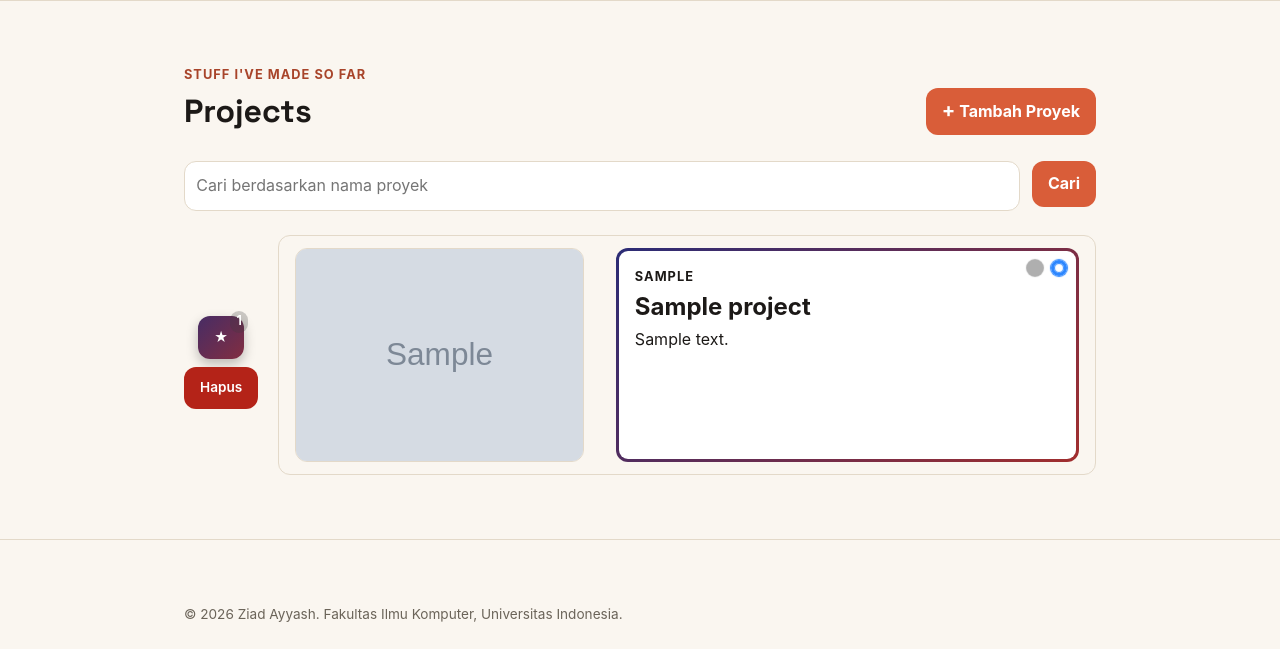
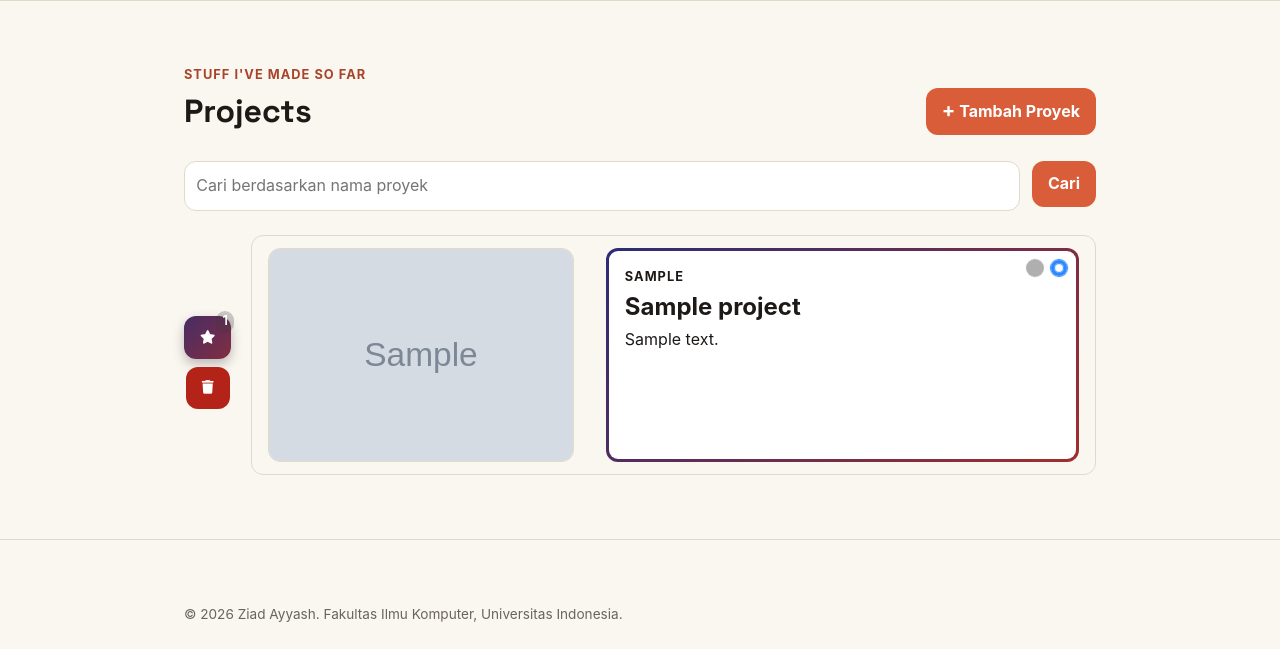
Before and after one commit to ziad-ayyash/myportofolio, a Django app: page /projects/ in a window 1280 px wide. Shown: the part 74-723 px from the top of the page. Run offline with Django 5.2, Linux system fonts and the light colour scheme; a user stored in the database is signed in; tables that the repository leaves empty hold one stand-in row (values such as "Sample post"); grey boxes marked "Sample" are stand-in pictures; some libraries are stand-ins or nearby versions.

Commit message:
feat: changed action buttons style

```diff
--- a/templates/projects.html
+++ b/templates/projects.html
@@ -108,7 +108,9 @@
         const deleteHtml = IS_SUPERUSER
             ? `<form method="post" action="${deleteUrl}" style="display:inline;">
                 {% csrf_token %}
-                <button type="submit" class="button button-danger" onclick="return confirm('Yakin ingin menghapus project ini?');">Hapus</button>
+                <button type="submit" class="gradient-button button button-danger" onclick="return confirm('Yakin ingin menghapus project ini?');">
+                <i class="fa-solid fa-trash"></i>
+                </button>
             </form>`
             : '';
 
@@ -152,13 +154,12 @@
                     <form method="post" action="${starUrl}" class="star-form">
                         {% csrf_token %}
                         <button type="submit"
-                                class="button button-star${isStarredClass}"
+                                class="gradient-button button button-star${isStarredClass}"
                                 title="${starTitle}">
-                            <span aria-hidden="true">★</span>
+                            <span aria-hidden="true"><i class="fa-solid fa-star"></i></span>
                             <span class="star-count">${project.star_count}</span>
                         </button>
                     </form>
-
                     ${deleteHtml}`;
 
         divContainerElement.append(cardElement, actionsElement)
```
Also changed, not shown: templates/experience.html (+5 -3 lines).
